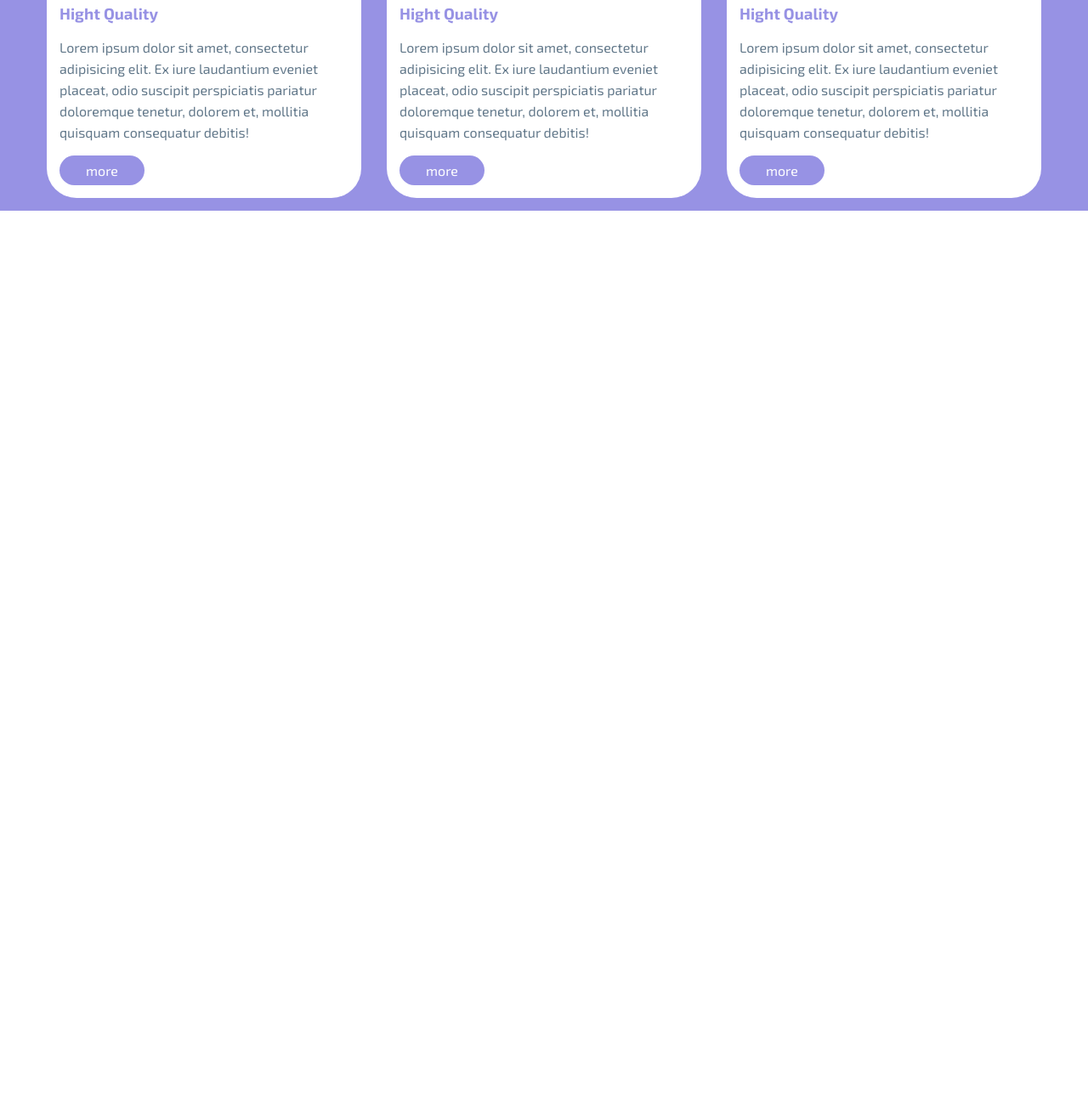
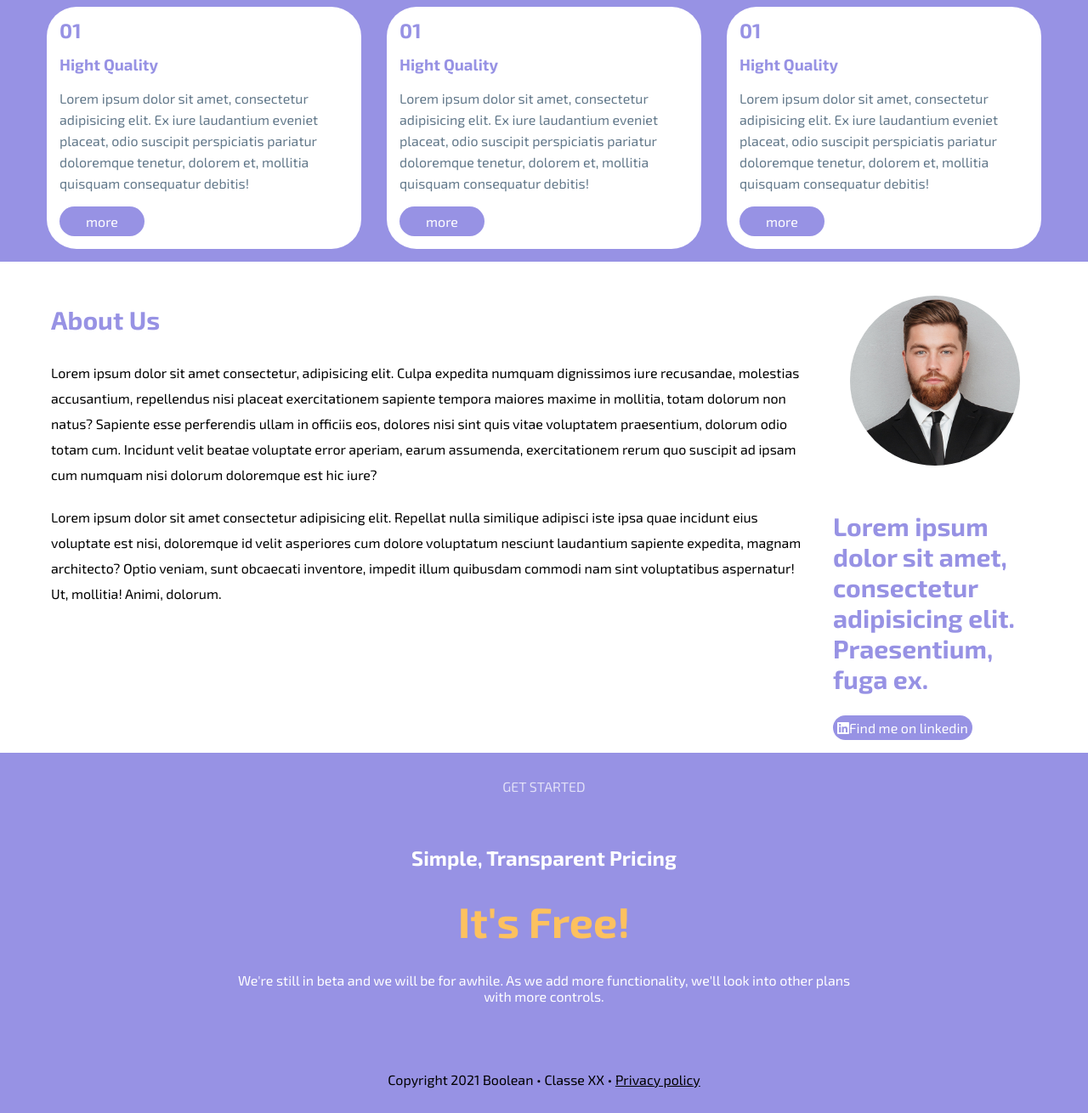
Before and after one commit to RiccardoMarino00/htmlcss-responsive-layout, a plain HTML site: page index.html in a window 1280 px wide. Shown: the part 2312-3622 px from the top of the page at 85% size. Before the commit the page ends 2560 px from the top, so only its background shows below. Drawn offline with Linux system fonts and the light colour scheme.

Commit message:
Added: section privacy policy/ get started

```diff
--- a/css/index.css
+++ b/css/index.css
@@ -41,6 +41,12 @@ body{
 
  .container-sm{
     max-width: 1000px;
+    width: 100%;
+    margin: 0 auto;
+ }
+
+ .container-xs{
+    max-width: 800px;
     width: 100%;
     margin: 0 auto;
  }
@@ -290,9 +296,64 @@ header{
 
 .title-benefits{
     text-align: center;
+    color: white;
+    margin-top: 20px;
+    padding: 20px;
 }
 
+                                   /* SECTION ABOUT US */
 
+.title-about{
+    color: #9792e4;
+    font-size: 30px;
+    padding-bottom: 30px;
+    padding-top: 30px;
+
+}
+
+.container-about{
+    text-align: left;
+    padding: 20px;
+}
+
+.p-about{
+    line-height: 30px;
+    margin-bottom: 20px;
+}
+
+.img-about{
+    aspect-ratio: 1;
+    border-radius: 50%;
+    width: 200px;
+    margin: 20px;
+}
+
+.button-linkedin{
+    background-color: #9792e4;
+    color: white;
+    border-radius: 999px;
+    padding: 5px;
+}
+
+                    /* SECTION POLICY */
+
+ .policy{
+    text-align: center;
+ }
+
+ .free{
+    color: #fdc15f;
+    font-size: 50px;
+ }
+
+
+ .content-policy{
+    padding: 30px;
+ }
+
+ .underline{
+    text-decoration: underline;
+ }
                                 /* RESPONSIVE */
 
 @media (min-width: 566px)  {
@@ -342,6 +403,21 @@ header{
         width: calc(4 * 100% / 12 - 30px);
     }
 
+    .container-about{
+        display: flex;
+    }
+
+    .col-title-about{
+        width: calc(9 * 100% / 12 -15px);
+        margin-right: 30px;
+    }
+
+    .col-img-about{
+        width: calc(3 * 100% / 12 - 15px);
+    }
+
+
+
 }
 
 
--- a/index.html
+++ b/index.html
@@ -173,9 +173,40 @@
                     </div>
                 </div>
             </div>
+        </section>
+
+        <section>
+            <div class="container-md">
+                <div class="container-about">
+                    <div class="col-title-about">
+                        <h2 class="title-about">About Us</h2>
+                        <p class="p-about">Lorem ipsum dolor sit amet consectetur, adipisicing elit. Culpa expedita numquam dignissimos iure recusandae, molestias accusantium, repellendus nisi placeat exercitationem sapiente tempora maiores maxime in mollitia, totam dolorum non natus? Sapiente esse perferendis ullam in officiis eos, dolores nisi sint quis vitae voluptatem praesentium, dolorum odio totam cum. Incidunt velit beatae voluptate error aperiam, earum assumenda, exercitationem rerum quo suscipit ad ipsam cum numquam nisi dolorum doloremque est hic iure?</p>
+                        <p class="p-about">Lorem ipsum dolor sit amet consectetur adipisicing elit. Repellat nulla similique adipisci iste ipsa quae incidunt eius voluptate est nisi, doloremque id velit asperiores cum dolore voluptatum nesciunt laudantium sapiente expedita, magnam architecto? Optio veniam, sunt obcaecati inventore, impedit illum quibusdam commodi nam sint voluptatibus aspernatur! Ut, mollitia! Animi, dolorum.</p>
+                    </div>
+                    <div class="col-img-about">
+                        <div><img src="./img/about.jpg" alt="" class="img-about"></div>
+                        <h2 class="title-about">Lorem ipsum dolor sit amet, consectetur adipisicing elit. Praesentium, fuga ex.</h2>
+                        <a href="#" class="button-linkedin"><span><i class="fa-brands fa-linkedin"></i></span>Find me on linkedin</a>
+                    </div>
+                </div>
+            </div>
+        </section>
+
+        <section style="background-color: #9792e4;">
+            <div class="container-xs">
+                <div class="policy">
+                    <p style="color: rgba(255, 255, 255, 0.707);" class="content-policy">GET STARTED</p>
+                    <h2 style="color: white;" class="content-policy">Simple, Transparent Pricing</h2>
+                    <h1 class="free" class="content-policy">It's Free!</h1>
+                    <p style="color: white;" class="content-policy">We're still in beta and we will be for awhile. As we add more functionality, we'll look into other plans with more controls.</p>
+                    <a href="#" class="button-get-started content-policy"></a>
+                    <p class="content-policy">Copyright 2021 Boolean &bull; Classe XX &bull; <span class="underline">Privacy policy</span></p>
+                </div>
+
+            </div>
+        </section>
+    </main>
 
 
-        </section>
-    </main>
 </body>
 </html>
```
